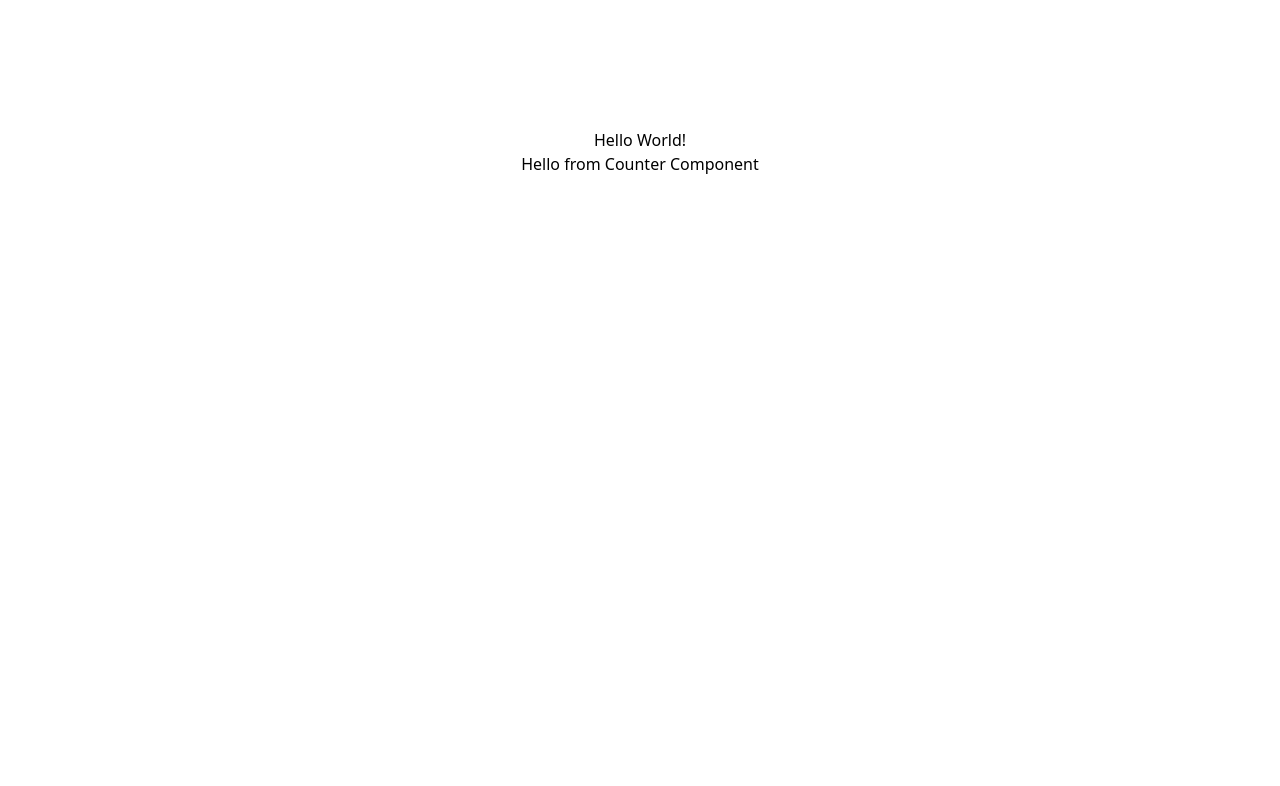
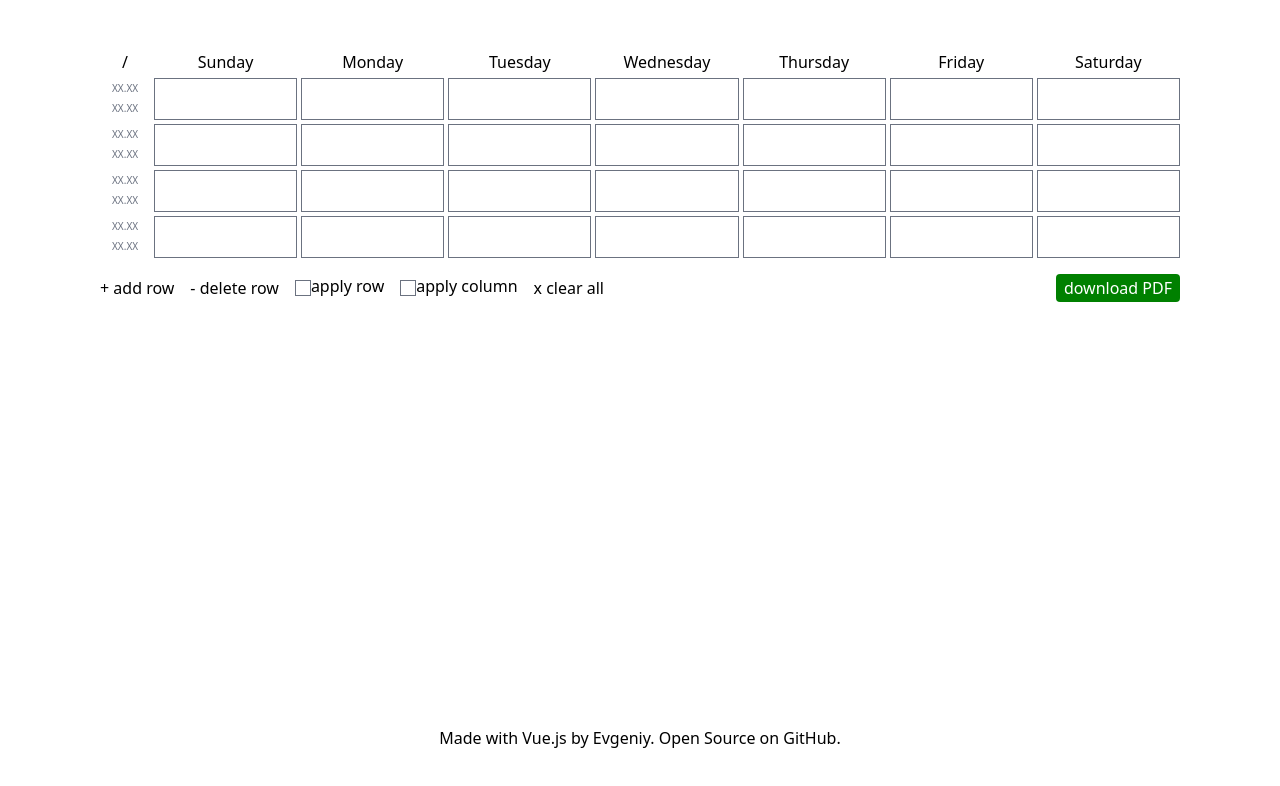
Before and after one commit to Jurason/vue-cryptocurrency-aggregator, a Vue app: page / in a window 1280 px wide. Shown: the top 786 px of the page. Built offline with nearby package versions, Linux system fonts and the light colour scheme.

Commit message:
calendar html css

```diff
--- a/src/App.vue
+++ b/src/App.vue
@@ -72,18 +72,17 @@
 <!--</template>-->
 
 <template>
-	<h1 class="">{{ msg }}</h1>
-	<Counter/>
+	<calendar/>
 </template>
 
 <script>
 
-import Counter from './components/Counter'
+import Calendar from './components/Calendar'
 
 export default {
   name: 'App',
 	components: {
-		Counter,
+		Calendar,
 	},
   data() {
     return {
@@ -113,8 +112,5 @@ export default {
 }
 </script>
 <style>
-	#app {
-		text-align: center;
-		margin-top: 10%;
-	}
+
 </style>
--- a/src/components/AddButton.vue
+++ /dev/null
@@ -1,40 +0,0 @@
-<template>
-
-	<button
-			:disabled="disabled"
-			type="button"
-			class="inline-flex items-center py-2 px-4 border border-transparent shadow-sm text-sm leading-4 font-medium rounded-full text-white bg-gray-600 hover:bg-gray-700 transition-colors duration-300 focus:outline-none focus:ring-2 focus:ring-offset-2 focus:ring-gray-500"
-			:class="{
-				'opacity-50': disabled,
-			}"
-	>
-		<!-- Heroicon name: solid/mail -->
-		<svg
-				class="-ml-0.5 mr-2 h-6 w-6"
-				xmlns="http://www.w3.org/2000/svg"
-				width="30"
-				height="30"
-				viewBox="0 0 24 24"
-				fill="#ffffff"
-		>
-			<path
-					d="M13 7h-2v4H7v2h4v4h2v-4h4v-2h-4V7zm-1-5C6.48 2 2 6.48 2 12s4.48 10 10 10 10-4.48 10-10S17.52 2 12 2zm0 18c-4.41 0-8-3.59-8-8s3.59-8 8-8 8 3.59 8 8-3.59 8-8 8z"
-			></path>
-		</svg>
-		Add
-	</button>
-
-</template>
-
-<script>
-export default {
-	name: "AddButton",
-	props: {
-		disabled: {
-			type: Boolean,
-			required: false,
-			default: false
-		}
-	},
-}
-</script>
--- a/src/components/AddTicker.vue
+++ /dev/null
@@ -1,120 +0,0 @@
-<template>
-	<section>
-		<div class="flex">
-			<div class="max-w-xs">
-				<label for="wallet" class="block text-sm font-medium text-gray-700"
-				>Ticker</label
-				>
-				<div class="mt-1 relative rounded-md shadow-md">
-					<input
-							v-model="ticker"
-							v-on:keydown.enter="add"
-							v-on:input="inputWatcher"
-							type="text"
-							name="wallet"
-							id="wallet"
-							class="block w-full pr-10 border-gray-300 text-gray-900 focus:outline-none focus:ring-gray-500 focus:border-gray-500 sm:text-sm rounded-md"
-							placeholder="Enter ticker"
-					/>
-				</div>
-				<div class="flex bg-white shadow-md p-1 rounded-md shadow-md flex-wrap">
-					<template v-if="ticker.length > 0">
-              <span
-									v-for="hint of hints"
-									:key="hint"
-									@click="addFromHints(hint)"
-									class="inline-flex items-center px-2 m-1 rounded-md text-xs font-medium bg-gray-300 text-gray-800 cursor-pointer">
-              {{ hint }}
-            </span>
-					</template>
-				</div>
-				<div
-						v-if="tickerAlreadyAdded"
-						class="text-sm text-red-600">Already added</div>
-			</div>
-		</div>
-		<add-button @click="add" :disabled="disabled" class="my-4" />
-	</section>
-</template>
-
-<script>
-import AddButton from './AddButton'
-
-export default {
-	name: "AddTickerVue",
-
-	components: {
-		AddButton
-	},
-
-	props: {
-		disabled: {
-			type: Boolean,
-			required: false,
-			default: false
-		},
-		tickers: {
-
-		},
-
-	},
-
-	emits: {
-		'add-ticker': {
-			type: value => typeof value === 'string'
-		}
-	},
-
-	data() {
-		return {
-			ticker: '',
-			tickerAlreadyAdded: false,
-			hints: [],
-			coinList: [],
-
-		}
-	},
-
-	async created() {
-		async function collectCoinList(){
-			return await fetch('https://min-api.cryptocompare.com/data/all/coinlist?summary=true')
-					.then(response => response.json())
-					.then(response => response['Data'])
-		}
-		this.coinList = await collectCoinList()
-
-	},
-
-	methods: {
-		add() {
-			if(!this.ticker){
-				return
-			}
-			if(this.disabled) {
-				return
-			}
-			const currentTicker = {
-				name: this.ticker.toUpperCase(),
-				price: '...'
-			}
-			if (this.tickers.find(el => el.name === currentTicker.name)) {
-				this.tickerAlreadyAdded = true
-				return
-			}
-			this.$emit('add-ticker', this.ticker)
-			this.ticker = ''
-		},
-		inputWatcher(){
-			this.tickerAlreadyAdded = false
-			this.hints = Object.keys(this.coinList).filter(coinName => {
-				return coinName.includes(this.ticker.toUpperCase())
-			}).slice(0,4)
-		},
-		addFromHints(hint){
-			this.ticker = hint
-			this.add()
-		},
-	},
-
-}
-</script>
--- /dev/null
+++ b/src/components/Calendar.vue
@@ -0,0 +1,122 @@
+<script>
+export default {
+	name: 'CalendarTable',
+	data(){
+		return{
+			msg: '',
+			days: 7,
+			weeks: 4,
+		}
+	}
+}
+</script>
+<style>
+	.wrapper {
+		display: flex;
+		flex-direction: column;
+		height: 100vh;
+		justify-content: space-between;
+		align-items: center;
+		padding-top: 50px;
+		padding-bottom: 50px;
+	}
+
+	.wrapper-table {
+		width: calc(100vw - 200px);
+	}
+	.main {
+		display: grid;
+		grid-template-columns: 1fr;
+		gap: 0.25em;
+		width: 100%;
+	}
+	.week {
+		display: grid;
+		grid-template-columns: 50px repeat(7,1fr);
+		gap: 0.25em;
+		max-width: 100%;
+		text-align: center;
+	}
+	.week input {
+		width: 100%;
+	}
+	.week-title {
+		display: flex;
+		flex-direction: column;
+	}
+	.week-title input {
+		height: 20px;
+		font-size: 10px;
+		border: none;
+	}
+
+	.table-footer {
+		display: flex;
+		justify-content: space-between;
+		max-width: 100%;
+		margin-top: 1em;
+	}
+
+	.footer-left {
+		display: flex;
+		gap: 1em;
+	}
+	footer {
+
+	}
+	.download {
+		border-radius: 0.25rem;
+		background-color: green;
+		color: white;
+		padding: .125rem .5rem;
+	}
+
+</style>
+
+<template>
+	<div class="wrapper">
+	<div class="wrapper-table">
+		<div class="main">
+			<div class="week">
+				<div>/</div>
+				<div>Sunday</div>
+				<div>Monday</div>
+				<div>Tuesday</div>
+				<div>Wednesday</div>
+				<div>Thursday</div>
+				<div>Friday</div>
+				<div>Saturday</div>
+			</div>
+			<div v-for="week in weeks" :key="week" class="week">
+				<div class="week-title">
+					<input type="text" maxlength="5" class="" placeholder="XX.XX">
+					<input type="text" maxlength="5" class="" placeholder="XX.XX">
+				</div>
+				<div v-for="day in days" :key="day" class="day">
+					<input type="text" :id="day">
+				</div>
+			</div>
+		</div>
+		<div class="table-footer">
+			<div class="footer-left">
+				<button >+ add row</button>
+				<button >- delete row</button>
+				<label for="apply-row">
+					<input type="checkbox" id="apply-row">
+					<span>apply row</span>
+				</label>
+				<label for="apply-col">
+					<input type="checkbox" id="apply-col">
+					<span>apply column</span>
+				</label>
+				<button >x clear all</button>
+			</div>
+			<button class="download">download PDF</button>
+		</div>
+	</div>
+	<footer class="">
+		Made with <span>Vue.js</span> by <a href="https://github.com/Jurason">Evgeniy</a>.
+		Open Source on <a href="https://github.com/Jurason">GitHub</a>.
+	</footer>
+	</div>
+</template>
--- a/src/components/Counter.vue
+++ /dev/null
@@ -1,20 +0,0 @@
-<template>
-	<div>
-			{{ "Hello from Counter Component" }}
-	</div>
-</template>
-
-<script>
-export default {
-	name: 'CounterComponent',
-	data(){
-		return{
-			msg: ''
-		}
-	}
-}
-</script>
-
-<style scoped>
-
-</style>
--- a/src/components/GraphTicker.vue
+++ /dev/null
@@ -1,130 +0,0 @@
-<template>
-	<section
-			v-if="selectedTicker"
-			class="relative">
-		<h3 class="text-lg leading-6 font-medium text-gray-900 my-8">
-			{{ selectedTicker.name }} - USD
-		</h3>
-		<div class="flex items-end border-gray-600 border-b border-l h-64" ref="graph">
-			<div
-					v-for="(bar, idx) of normalizedGraph"
-					:key="idx"
-					:style="{ height: `${bar}%`}"
-					class="bg-purple-800 border w-10"></div>
-		</div>
-		<button
-				@click="closeGraph"
-				type="button"
-				class="absolute top-0 right-0"
-		>
-			<svg
-					xmlns="http://www.w3.org/2000/svg"
-					xmlns:xlink="http://www.w3.org/1999/xlink"
-					xmlns:svgjs="http://svgjs.com/svgjs"
-					version="1.1"
-					width="30"
-					height="30"
-					x="0"
-					y="0"
-					viewBox="0 0 511.76 511.76"
-					style="enable-background:new 0 0 512 512"
-					xml:space="preserve"
-			>
-          <g>
-            <path
-								d="M436.896,74.869c-99.84-99.819-262.208-99.819-362.048,0c-99.797,99.819-99.797,262.229,0,362.048    c49.92,49.899,115.477,74.837,181.035,74.837s131.093-24.939,181.013-74.837C536.715,337.099,536.715,174.688,436.896,74.869z     M361.461,331.317c8.341,8.341,8.341,21.824,0,30.165c-4.16,4.16-9.621,6.251-15.083,6.251c-5.461,0-10.923-2.091-15.083-6.251    l-75.413-75.435l-75.392,75.413c-4.181,4.16-9.643,6.251-15.083,6.251c-5.461,0-10.923-2.091-15.083-6.251    c-8.341-8.341-8.341-21.845,0-30.165l75.392-75.413l-75.413-75.413c-8.341-8.341-8.341-21.845,0-30.165    c8.32-8.341,21.824-8.341,30.165,0l75.413,75.413l75.413-75.413c8.341-8.341,21.824-8.341,30.165,0    c8.341,8.32,8.341,21.824,0,30.165l-75.413,75.413L361.461,331.317z"
-								fill="#718096"
-								data-original="#000000"
-						></path>
-          </g>
-        </svg>
-		</button>
-	</section>
-</template>
-
-<script>
-export default {
-	name: "GraphTicker",
-	props: {
-		selectedTicker: {
-			type: Object,
-			required: false,
-			default: null,
-		},
-	},
-	emits: {
-		'close-graph': {
-
-		}
-	},
-	data() {
-		return {
-			graphData: [],
-			maxGraphElements: 1,
-			currentTickerName: null
-		}
-	},
-	mounted() {
-		window.addEventListener('resize', this.calculateMaxGraphElements)
-	},
-	beforeUnmount() {
-		window.removeEventListener('resize', this.calculateMaxGraphElements)
-	},
-	computed: {
-		normalizedGraph(){
-			const maxValue = Math.max(...this.graphData)
-			const minValue = Math.min(...this.graphData)
-			if(maxValue === minValue) {
-				return this.graphData.map(() => 50)
-			}
-			return this.graphData.map(
-					price => 5 + (price - minValue) * 95 / (maxValue - minValue))
-		},
-		currentTickerPrice(){
-			if(!this.selectedTicker){
-				return
-			}
-			return this.selectedTicker.price
-		},
-	},
-	methods: {
-		closeGraph(){
-			this.graphData = []
-			this.$emit('close-graph', null)
-		},
-		calculateMaxGraphElements(){
-			if(!this.$refs.graph){
-				return
-			}
-			this.maxGraphElements = this.$refs.graph.clientWidth / 38
-		},
-		graphResize(){
-			if(this.graphData.length > this.maxGraphElements){
-				this.graphData = this.graphData.slice(this.graphData.length - this.maxGraphElements)
-			}
-		},
-	},
-	watch: {
-		currentTickerPrice(){
-			if(!this.selectedTicker){
-				return
-			}
-			this.graphData.push(this.selectedTicker.price)
-			this.calculateMaxGraphElements()
-			this.graphResize()
-		},
-		selectedTicker(){
-			if(!this.selectedTicker){
-				return
-			}
-			if(this.selectedTicker.name !== this.currentTickerName){
-				this.graphData = []
-			}
-		}
-	},
-}
-</script>
-
-<style scoped>
-
-</style>
```
